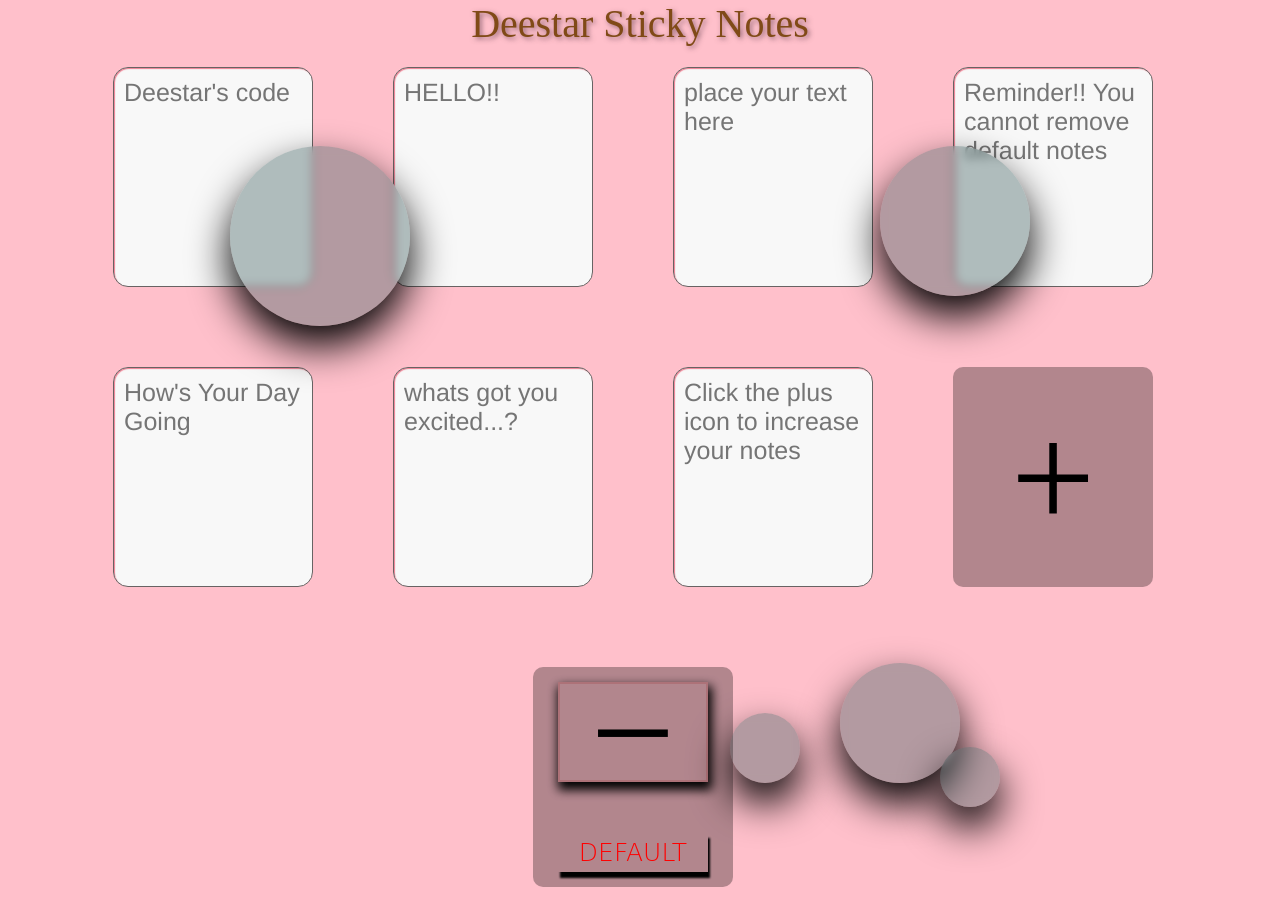
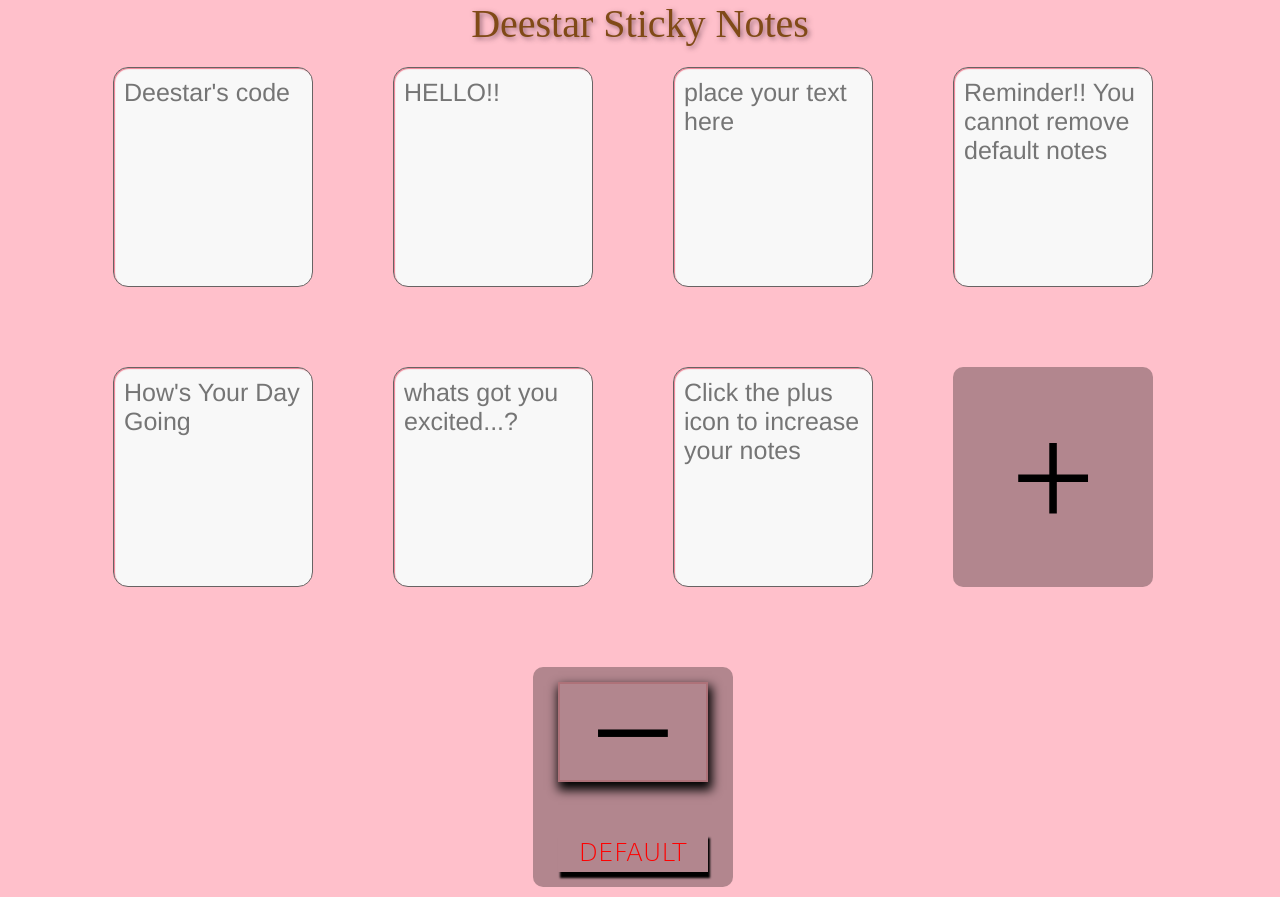
Before and after one commit to Deestar/stickynote, a PHP site: page / in a window 1280 px wide. Run offline with PHP 8.4, Linux system fonts and the light colour scheme.

Commit message:
added some responsive styling to the css

```diff
--- a/propersticky.css
+++ b/propersticky.css
@@ -259,9 +259,6 @@ header {
     font-size: 23px;
     font-weight: 600;
   }
-  body {
-    /* border: var(--border); */
-  }
   #container {
     /* border: var(--border); */
     max-width: 100vw;
@@ -294,6 +291,28 @@ header {
     display: none;
   }
 }
+@media (min-height: 840px) and (max-height: 1023px) {
+  #anim_5 {
+    animation: none;
+    display: none;
+  }
+  #anim_4 {
+    animation: none;
+    display: none;
+  }
+  #anim_3 {
+    animation: none;
+    display: none;
+  }
+  #anim_2 {
+    animation: none;
+    display: none;
+  }
+  #anim_1 {
+    animation: none;
+    display: none;
+  }
+}
 @keyframes updown {
   from {
     transform: translateY(50px);
```
